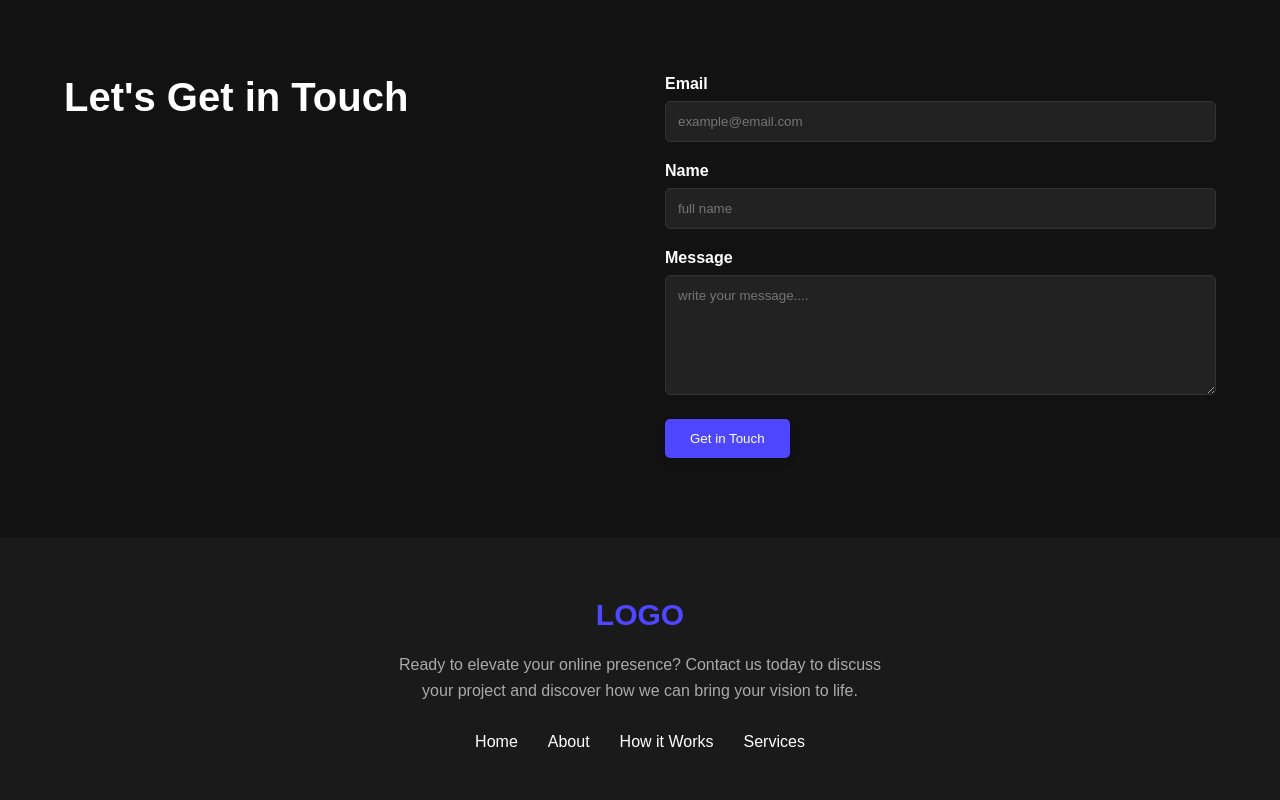
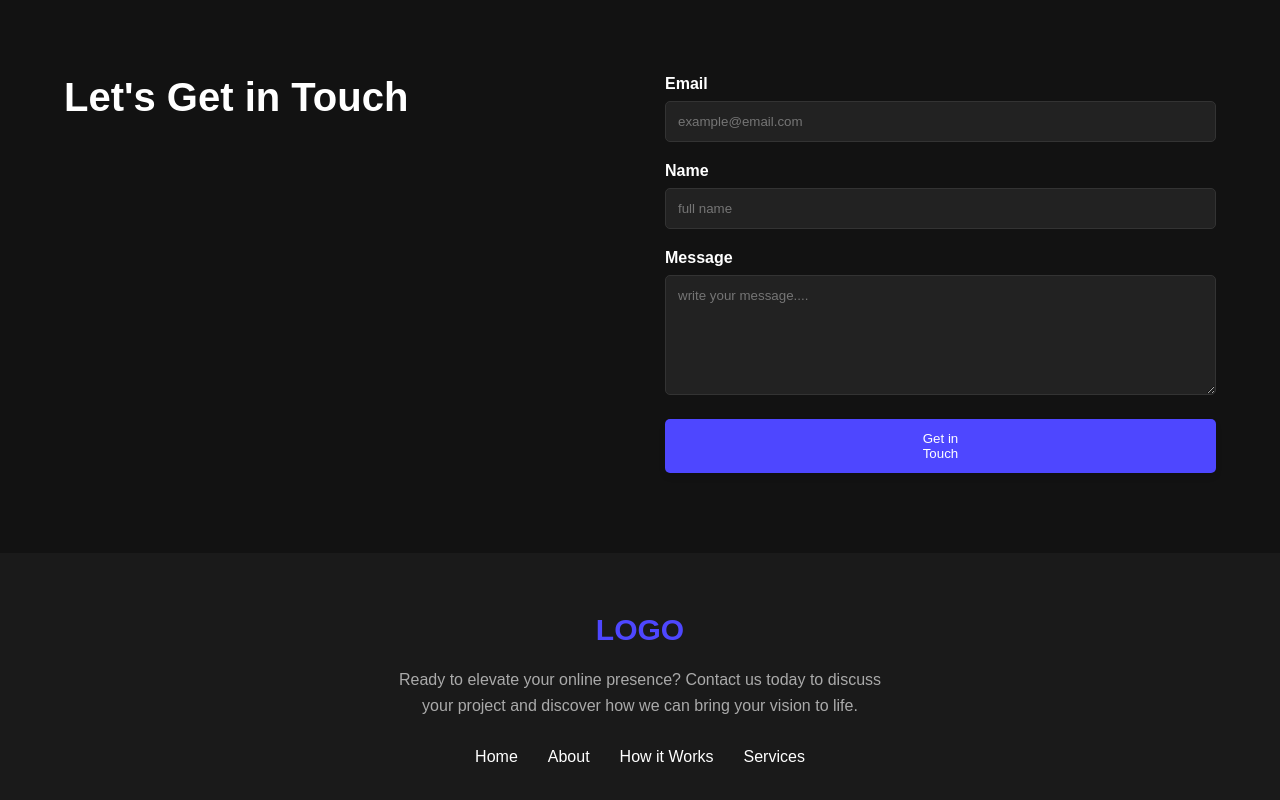
Before and after one commit to Nigi2226/Assignment-01, a plain HTML site: page index.html in a window 1280 px wide. Shown: the part 3375-4175 px from the top of the page. Drawn offline with Linux system fonts and the light colour scheme.

Commit message:
final touch up done

```diff
--- a/style.css
+++ b/style.css
@@ -380,7 +380,7 @@ body {
     background-color: #4E47FF;
     color: white;
     border: none;
-    padding: 12px 25px;
+    padding: 12px 245px;
     border-radius: 5px;
     cursor: pointer;
     transition: all 0.3s ease;
@@ -431,7 +431,7 @@ body {
 
 /* BUTTON ANIMATION STYLES */
 
-/* Base Button Styles (applies to all buttons) */
+
 button {
     position: relative;
     overflow: hidden;
@@ -440,7 +440,7 @@ button {
     backface-visibility: hidden;
 }
 
-/* Glow/Ripple Effect */
+/* Glow Effect */
 button::after {
     content: "";
     position: absolute;
@@ -458,8 +458,7 @@ button:hover::after {
     opacity: 1;
 }
 
-/* Specific Button Types */
-/* Primary Buttons (Green) */
+
 .signup-btn,
 .focus-btn,
 .launch-btn,
@@ -494,7 +493,7 @@ button:active {
     }
 }
 
-/* Button Special Effect */
+
 /* Sign Up Button */
 .signup-btn:hover {
     background-color: #4E47FF;
@@ -519,3 +518,4 @@ button:active {
 .focus-btn:hover {
     background-color: #4E47FF;
 }
+/*for the button hover part took help from AI*/
```
Also changed, not shown: index.html (+2 -2 lines).
